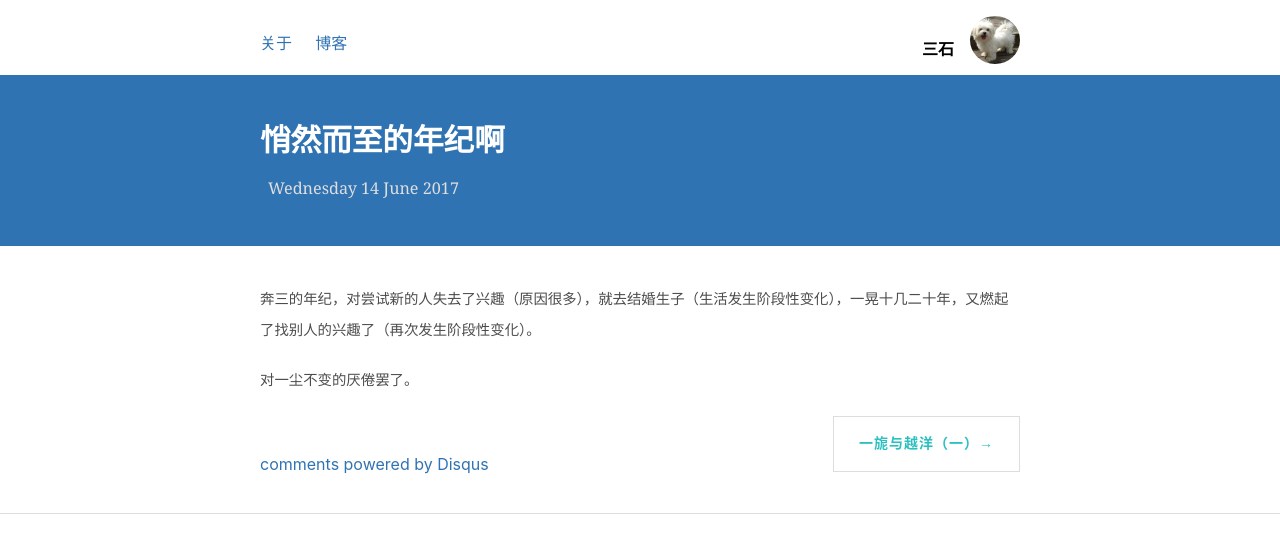
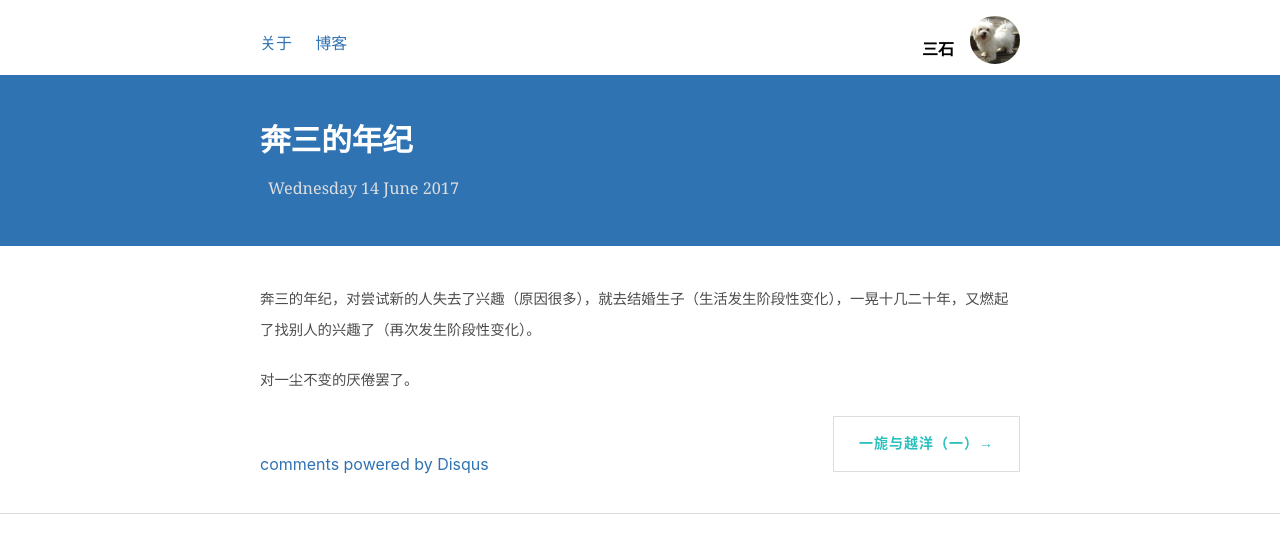
Before and after one commit to shirleysteve/1, a Jekyll site: the page built from _posts/2017-06-14-奔三的年纪.md, in a window 1280 px wide. Shown: the top 553 px of the page. Built offline with Jekyll 4.4.1, drawn with Linux system fonts in a browser that asks for light colours; nearby versions of some CDN libraries; comment, search, counter and statistics services are not loaded.

Commit message:
Update 2017-06-14-奔三的年纪.md

```diff
--- a/_posts/2017-06-14-奔三的年纪.md
+++ b/_posts/2017-06-14-奔三的年纪.md
@@ -1,7 +1,7 @@
 ---
 layout: post
 
-title: 悄然而至的年纪啊
+title: 奔三的年纪
 ---
 
 奔三的年纪，对尝试新的人失去了兴趣（原因很多），就去结婚生子（生活发生阶段性变化），一晃十几二十年，又燃起了找别人的兴趣了（再次发生阶段性变化）。
```
